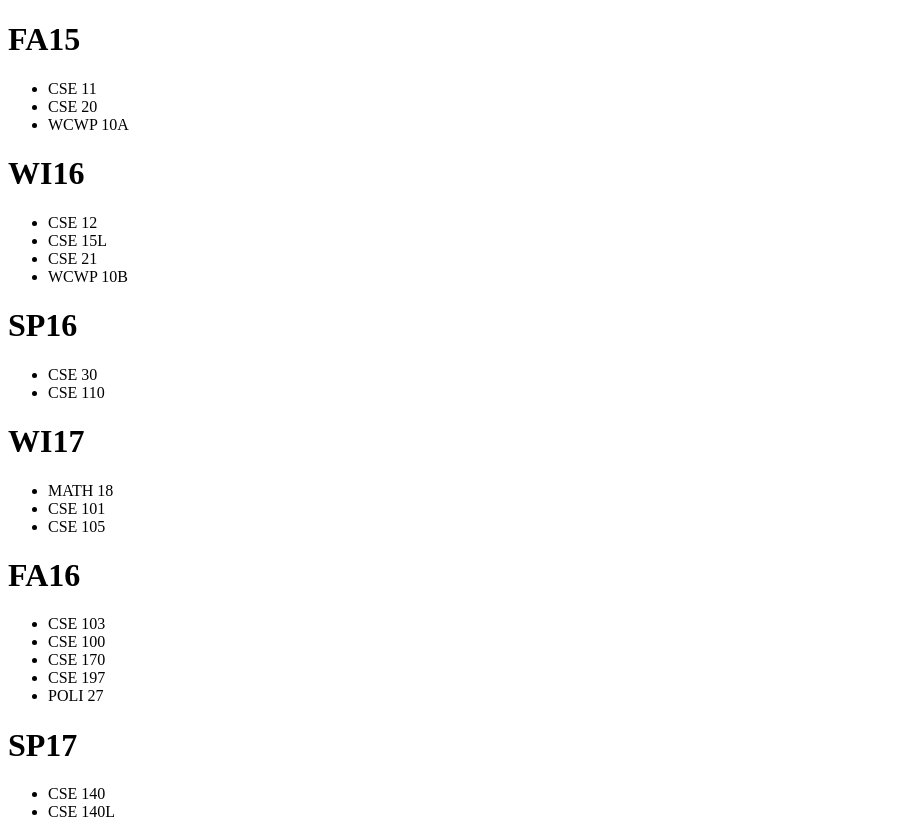
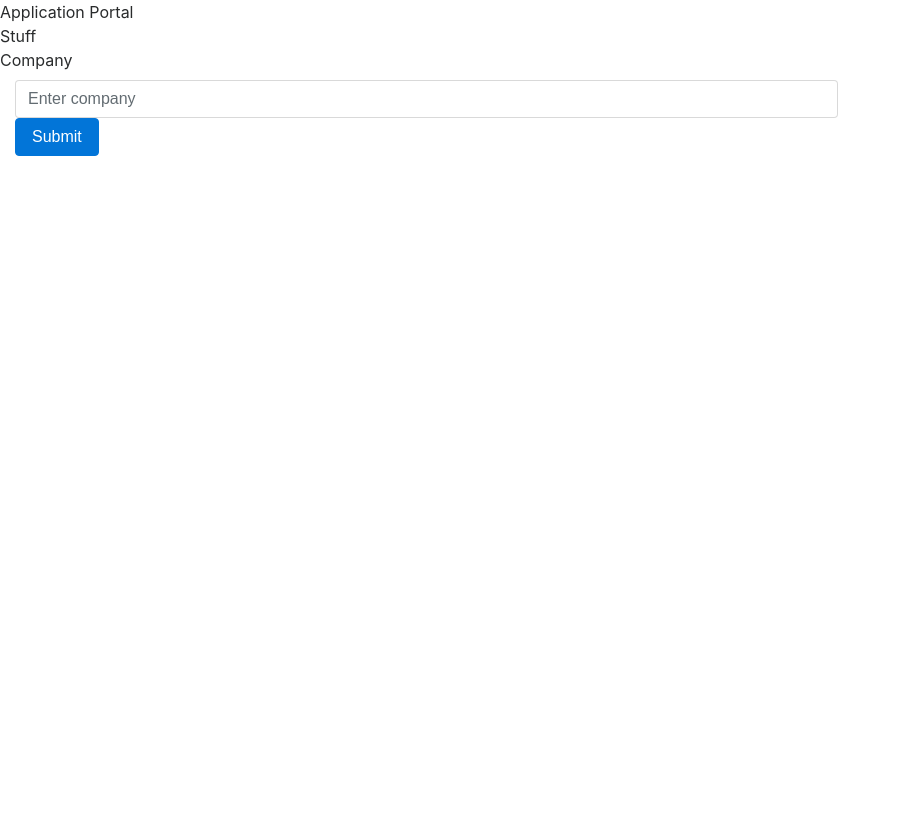
Before and after one commit to chenboy3/app-portal, a Flask app: page / in a window 1280 px wide. Shown: the whole page, without its empty margins (0-900 px from the left). After the commit the page ends 156 px from the top, so only its background shows below. Run offline with Flask 2, Linux system fonts and the light colour scheme; data that the repository does not hold is empty; some libraries are stand-ins or nearby versions.

Commit message:
added logo search functionality

```diff
--- /dev/null
+++ b/glassdoor.py
@@ -0,0 +1,25 @@
+import requests
+import json
+import config
+from flask import request
+
+req_url = 'http://api.glassdoor.com/api/api.htm?v='
+
+def getCompany(name):
+    url = buildURL('1', 'json', config.id, config.key, 'employers', '75.104.65.154',
+    request.user_agent.string,
+    name)
+    print(url)
+    return requests.get(url, headers = {"User-Agent": request.user_agent.string})
+
+def buildURL(v, format, tp, tk, action, userip, useragent, searchterm):
+    return (req_url + v + "&format=" + format + "&t.p=" + tp + "&t.k=" + tk +
+         "&action=" + action + "&q=" + searchterm + "&userip=" + userip +
+         "&useragent=" + useragent)
+
+def getLogo(company):
+    response = getCompany(company)
+    print (response.json())
+    #print(json.loads(response.text))
+    return (response.json())['response']['employers'][0]['squareLogo']
+    #return "http://i.imgur.com/6E2694O.gifv"
--- a/parseHTML.py
+++ b/parseHTML.py
@@ -65,7 +65,10 @@ def getHeaderInfo():
 
     #abusing BeautifulSoup dom capabilities
     name = header.find_all(string=re.compile("Name"))
-    headerList.append(unicode(name[0].parent.next_sibling.contents[0]).strip())
+    namestring = unicode(name[0].parent.next_sibling.contents[0]).strip()
+    commaIndex = namestring.find(',')
+    formattedName = namestring[commaIndex + 2:] + ' ' + namestring[:commaIndex]
+    headerList.append(formattedName)
     pid = header.find_all(string=re.compile("PID"))
     headerList.append(pid[0].parent.next_sibling.contents[0])
     college = header.find_all(string=re.compile("College"))
--- a/server.py
+++ b/server.py
@@ -1,16 +1,21 @@
 from flask import Flask
 from flask import render_template
+from flask import request
 from parseHTML import *
+from glassdoor import *
 import json
+import requests
 app = Flask(__name__, static_url_path="")
 
 @app.route('/')
 def root():
-    return render_template('main.html', schedule=getSchedule(), header=getHeaderInfo)
+    getCompany('facebook')
+    return render_template('main.html')
+    #, schedule=getSchedule(), header=getHeaderInfo())
 
-@app.route('/classes')
-def classes():
-    return render_template('classes.html', classes=getClasses())
+@app.route('/company')
+def company():
+    return render_template('company.html', logo=getLogo(request.args['name']))
 
 if __name__ == '__main__':
     app.run(debug=True, host='0.0.0.0')
--- /dev/null
+++ b/templates/company.html
@@ -0,0 +1,6 @@
+<!doctype html>
+<title>Company Search</title>
+<body>
+    <img src={{logo}}>
+</body>
+<a href='https://www.glassdoor.com/index.htm'>powered by <img src='https://www.glassdoor.com/static/img/api/glassdoor_logo_80.png' title='Job Search' /></a>
--- a/templates/main.html
+++ b/templates/main.html
@@ -1,16 +1,26 @@
 <!doctype html>
-<title>Four Year Plan</title>
+<link rel="stylesheet" href="https://maxcdn.bootstrapcdn.com/bootstrap/4.0.0-alpha.6/css/bootstrap.min.css" integrity="sha384-rwoIResjU2yc3z8GV/NPeZWAv56rSmLldC3R/AZzGRnGxQQKnKkoFVhFQhNUwEyJ" crossorigin="anonymous">
+<script src="https://code.jquery.com/jquery-3.1.1.slim.min.js" integrity="sha384-A7FZj7v+d/sdmMqp/nOQwliLvUsJfDHW+k9Omg/a/EheAdgtzNs3hpfag6Ed950n" crossorigin="anonymous"></script>
+<script src="https://cdnjs.cloudflare.com/ajax/libs/tether/1.4.0/js/tether.min.js" integrity="sha384-DztdAPBWPRXSA/3eYEEUWrWCy7G5KFbe8fFjk5JAIxUYHKkDx6Qin1DkWx51bBrb" crossorigin="anonymous"></script>
+<script src="https://maxcdn.bootstrapcdn.com/bootstrap/4.0.0-alpha.6/js/bootstrap.min.js" integrity="sha384-vBWWzlZJ8ea9aCX4pEW3rVHjgjt7zpkNpZk+02D9phzyeVkE+jo0ieGizqPLForn" crossorigin="anonymous"></script>
+<title>App Portal</title>
+<head>
+  <div>
+    Application Portal
+  </div>
+</head>
 <body>
-    {% for key, value in schedule.items() %}
-    <h1>
-      <label>{{key}} </label>
-    </h1>
-    <ul>
-      {% for listElem in value %}
-      <li>
-        <label>{{listElem}}</label>
-      </li>
-      {% endfor %}
-    </ul>
-    {% endfor %}
+  Stuff
+  <form>
+    <div class="form-group">
+      <label for="companyinput">Company</label>
+      <div class="col-8">
+        <input type="text" class="form-control" id="companyinput" placeholder="Enter company">
+      <div>
+    </div>
+    <button type="submit" class="btn btn-primary">Submit</button>
+  </form>
 </body>
+<script>
+
+</script>
```
Also changed, not shown: templates/classes.html (deleted, +0 -16 lines), 3 other files.
